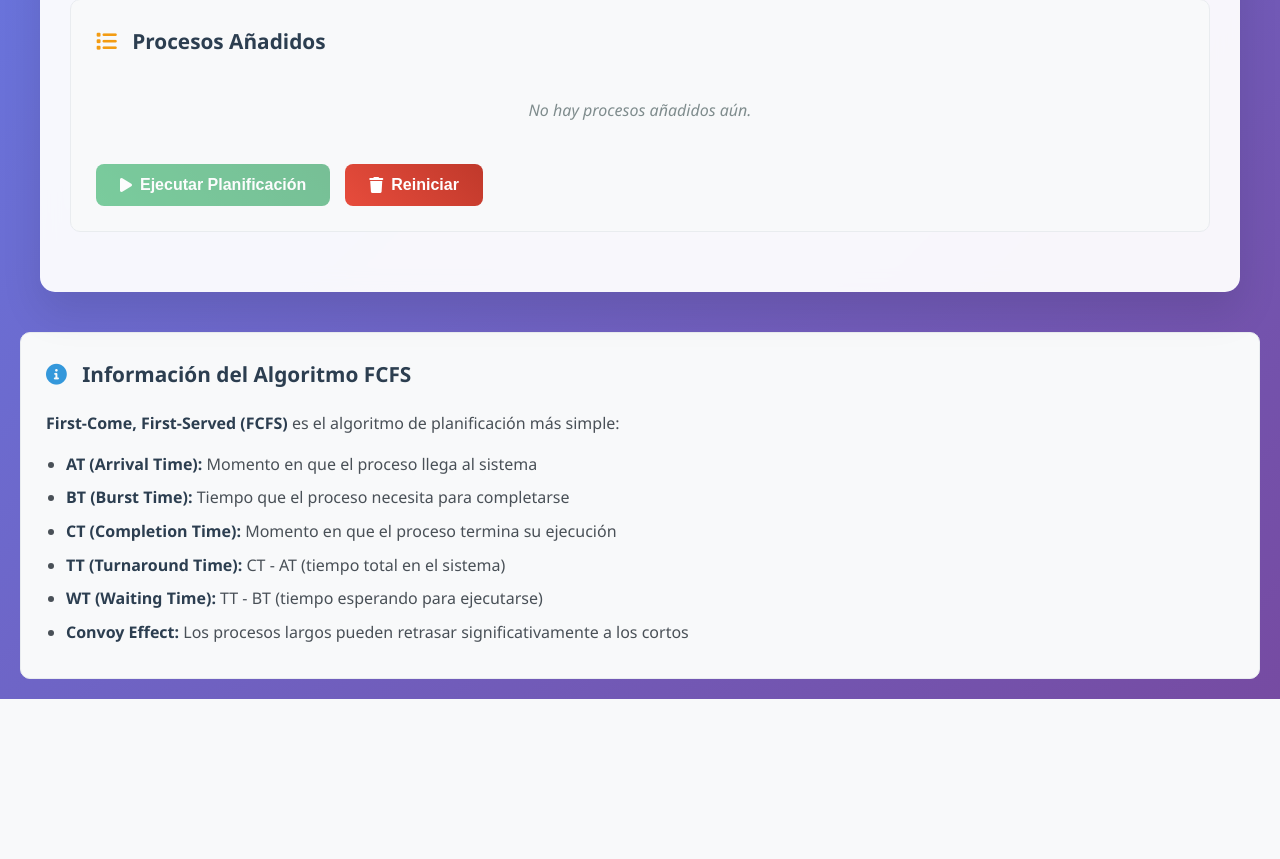
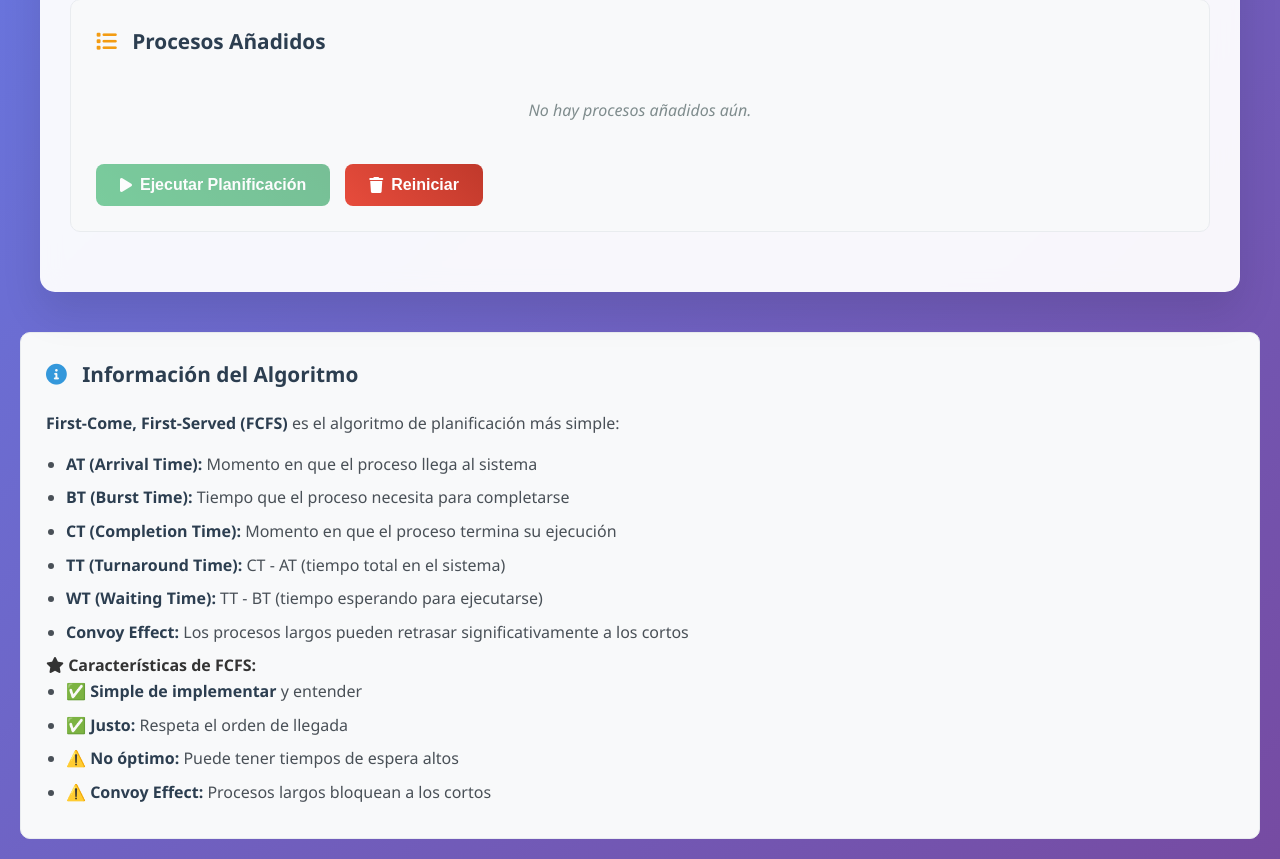
Before and after one commit to Luisen1/process-management-simulator, a Flask app: page / in a window 1280 px wide. Shown: the part 537-1396 px from the top of the page. Before the commit the page ends 1236 px from the top, so only its background shows below. Run offline with Flask 3, Linux system fonts and the light colour scheme; data that the repository does not hold is empty.

Commit message:
feat: enhance HTML interface with algorithm-specific information
- Add algorithm selector with FCFS and SJF options
- Implement algorithm-specific information sections
- Add detailed explanations for FCFS and SJF characteristics
- Include visual warnings for SJF unfairness concept
- Add educational content about convoy effect and starvation
- Include examples.js script for predefined data sets

```diff
--- a/templates/index.html
+++ b/templates/index.html
@@ -20,8 +20,8 @@
                 <label for="algorithm-select">Seleccionar Algoritmo:</label>
                 <select id="algorithm-select">
                     <option value="FCFS" {% if current_algorithm == 'FCFS' %}selected{% endif %}>FCFS (First-Come, First-Served)</option>
+                    <option value="SJF" {% if current_algorithm == 'SJF' %}selected{% endif %}>SJF (Shortest Job First)</option>
                     <!-- Espacio para futuros algoritmos -->
-                    <option value="SJF" disabled>SJF (Próximamente)</option>
                     <option value="RR" disabled>Round Robin (Próximamente)</option>
                 </select>
                 <button id="change-algorithm-btn" class="btn btn-secondary">
@@ -130,8 +130,9 @@
 
     <!-- Explicación del algoritmo -->
     <div class="info-section">
-        <h3><i class="fas fa-info-circle"></i> Información del Algoritmo FCFS</h3>
+        <h3><i class="fas fa-info-circle"></i> Información del Algoritmo</h3>
         <div class="info-content">
+            <div id="fcfs-info" class="algorithm-info">
                 <p><strong>First-Come, First-Served (FCFS)</strong> es el algoritmo de planificación más simple:</p>
                 <ul>
                     <li><strong>AT (Arrival Time):</strong> Momento en que el proceso llega al sistema</li>
@@ -141,9 +142,44 @@
                     <li><strong>WT (Waiting Time):</strong> TT - BT (tiempo esperando para ejecutarse)</li>
                     <li><strong>Convoy Effect:</strong> Los procesos largos pueden retrasar significativamente a los cortos</li>
                 </ul>
+                <div class="algorithm-characteristics">
+                    <h4><i class="fas fa-star"></i> Características de FCFS:</h4>
+                    <ul>
+                        <li>✅ <strong>Simple de implementar</strong> y entender</li>
+                        <li>✅ <strong>Justo:</strong> Respeta el orden de llegada</li>
+                        <li>⚠️ <strong>No óptimo:</strong> Puede tener tiempos de espera altos</li>
+                        <li>⚠️ <strong>Convoy Effect:</strong> Procesos largos bloquean a los cortos</li>
+                    </ul>
+                </div>
+            </div>
+            <div id="sjf-info" class="algorithm-info" style="display: none;">
+                <p><strong>Shortest Job First (SJF)</strong> es un algoritmo "injusto" que prioriza la eficiencia sobre la equidad:</p>
+                <ul>
+                    <li><strong style="color: #e74c3c;">AT (Arrival Time):</strong> <span style="color: #e74c3c;">⚠️ NO se considera para el ordenamiento</span></li>
+                    <li><strong style="color: #27ae60;">BT (Burst Time):</strong> <span style="color: #27ae60;">✅ Criterio principal de ordenamiento (menor a mayor)</span></li>
+                    <li><strong>CT (Completion Time):</strong> Momento en que el proceso termina su ejecución</li>
+                    <li><strong>TT (Turnaround Time):</strong> CT - AT (tiempo total en el sistema)</li>
+                    <li><strong>WT (Waiting Time):</strong> TT - BT (tiempo esperando para ejecutarse)</li>
+                </ul>
+                <div class="algorithm-characteristics">
+                    <h4><i class="fas fa-star"></i> Características de SJF:</h4>
+                    <ul>
+                        <li>✅ <strong>Óptimo:</strong> Minimiza el tiempo promedio de espera</li>
+                        <li>✅ <strong>Eficiente:</strong> Mejores métricas de rendimiento</li>
+                        <li>⚠️ <strong>Injusto:</strong> Ignora el orden de llegada</li>
+                        <li>❌ <strong>Starvation:</strong> Procesos largos pueden no ejecutarse nunca</li>
+                        <li>❌ <strong>Imposible en práctica:</strong> Requiere conocer BT de antemano</li>
+                    </ul>
+                </div>
+                <div class="algorithm-warning">
+                    <h4><i class="fas fa-exclamation-triangle"></i> ¿Por qué es "Injusto"?</h4>
+                    <p>SJF prioriza los procesos más cortos sin importar cuándo llegaron. Un proceso que llega primero pero es largo puede ejecutarse después de procesos que llegaron mucho más tarde pero son más cortos. Esto viola el principio de "primero en llegar, primero en ser atendido".</p>
+                </div>
+            </div>
         </div>
     </div>
 
     <script src="{{ url_for('static', filename='js/main.js') }}"></script>
+    <script src="{{ url_for('static', filename='js/examples.js') }}"></script>
 </body>
 </html>
```
Lines whose indentation alone changed are shown as unchanged.
